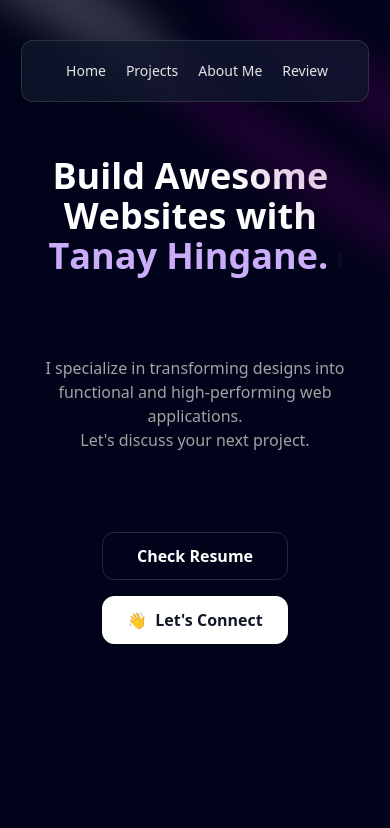
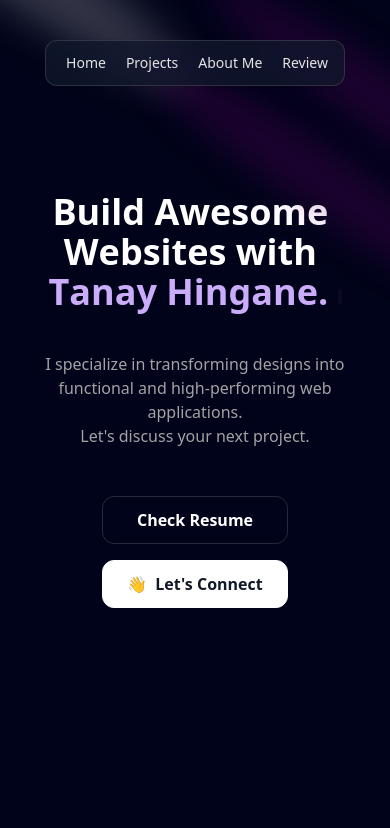
Before and after one commit to TanayHingane/Victus, a Next.js app: page / in a window 390 px wide. Shown: the top 828 px of the page. Built offline with nearby package versions, Linux system fonts and the light colour scheme.

Commit message:
commit4 14/03

```diff
--- a/components/AboutMe.tsx
+++ b/components/AboutMe.tsx
@@ -26,9 +26,9 @@ export const AboutMe = () => {
             <Card className="h-[320px] md:col-span-2 lg:col-span-1">
               <CardHeader
                 title="My Reads"
-                description="Explore the books that have shaped my perspective."
+                description="Explore thought that have shaped myself"
               />
-              <div className="flex items-center justify-center mb-4 -mx-2">
+              <div className="flex items-center justify-start mb-4 px-2 xl:justify-center md:justify-start lg:justify-center">
                 <CardStack items={CARDS} />
               </div>
             </Card>
--- a/components/Hero.tsx
+++ b/components/Hero.tsx
@@ -28,7 +28,7 @@ const words = [
 
 const Hero = () => {
   return (
-    <div id="Home" className="pb-20 pt-20 sm:pt-28">
+    <div id="Home" className="pb-20 pt-20">
       <div>
         <Spotlight
           className="-top-40 -left-10 md:-left-32 md:-top-20 h-screen"
@@ -41,18 +41,18 @@ const Hero = () => {
         <Spotlight className="top-28 left-80 h-[80vh] w-[50vh]" fill="purple" />
       </div>
 
-      <div className="flex flex-col items-center justify-center h-[40rem]  ">
+      <div className="flex flex-col items-center justify-center h-[40rem]  sm:pt-20 md:pt-20">
         <TypewriterEffect
           words={words}
           className="text-4xl sm:text-lg md:text-2xl lg:text-3xl xl:text-5xl"
         />
-        <p className="text-neutral-400 dark:text-neutral-200 pt-20 sm:pt-10 text-center text-base lg:text-lg sm:text-sm  xl:text-xl">
+        <p className="text-neutral-400 dark:text-neutral-200 pt-10 lg:pt-20 xl:pt-20 md:pt-20  text-center text-base lg:text-lg sm:text-sm  xl:text-xl">
           I specialize in transforming designs into functional and
           high-performing web applications.
           <br />
           Let&apos;s discuss your next project.
         </p>
-        <div className="flex flex-col md:flex-row pt-20 space-y-4 md:space-y-0 space-x-0 md:space-x-4 sm:pt-16">
+        <div className="flex flex-col md:flex-row pt-12 md:pt-20 lg:pt-20 xl:pt-20 space-y-4 md:space-y-0 space-x-0 md:space-x-4 sm:pt-16">
           <a
             href="#"
             className="inline-flex items-center justify-center z-10 gap-2 text-white border border-white/15 px-6 h-12 rounded-xl"
--- a/components/ui/FloatingNav.tsx
+++ b/components/ui/FloatingNav.tsx
@@ -56,7 +56,7 @@ export const FloatingNav = ({
           duration: 0.2,
         }}
         className={cn(
-          "flex max-w-fit  fixed top-10 inset-x-0 mx-auto border  rounded-lg  shadow-[0px_2px_3px_-1px_rgba(0,0,0,0.1),0px_1px_0px_0px_rgba(25,28,33,0.02),0px_0px_0px_1px_rgba(25,28,33,0.08)] z-[5000] px-10 py-5  items-center justify-center space-x-4",
+          "flex max-w-fit fixed top-10 inset-x-0 mx-auto border  rounded-lg  shadow-[0px_2px_3px_-1px_rgba(0,0,0,0.1),0px_1px_0px_0px_rgba(25,28,33,0.02),0px_0px_0px_1px_rgba(25,28,33,0.08)] z-[5000] px-4 xl:px-10 md:px-10 lg:px-10 py-3 md:py-5 lg:py-5 xl:py-5  items-center justify-center space-x-4",
           className
         )}
         style={{
--- a/components/ui/card-stack.tsx
+++ b/components/ui/card-stack.tsx
@@ -40,12 +40,12 @@ export const CardStack = ({
   };
 
   return (
-    <div className="relative justify-center items-center h-40 w-60 md:h-40 md:w-64">
+    <div className="relative justify-center items-center h-40 w-60 md:h-28 md:w-44">
       {cards.map((card, index) => {
         return (
           <motion.div
             key={index}
-            className="absolute dark:bg-white bg-white  h-36 w-64 md:h-30 md:w-66 rounded-3xl p-4 shadow-xl border border-neutral-200 dark:border-white/[0.1]  shadow-black/[0.1] dark:shadow-white/[0.05] flex flex-col justify-self-center"
+            className="absolute dark:bg-white bg-white  h-40 w-64 md:h-30 md:w-66 rounded-3xl p-4 shadow-xl border border-neutral-200 dark:border-white/[0.1]  shadow-black/[0.1] dark:shadow-white/[0.05] flex flex-col justify-self-center"
             style={{
               transformOrigin: "top center",
             }}
```
